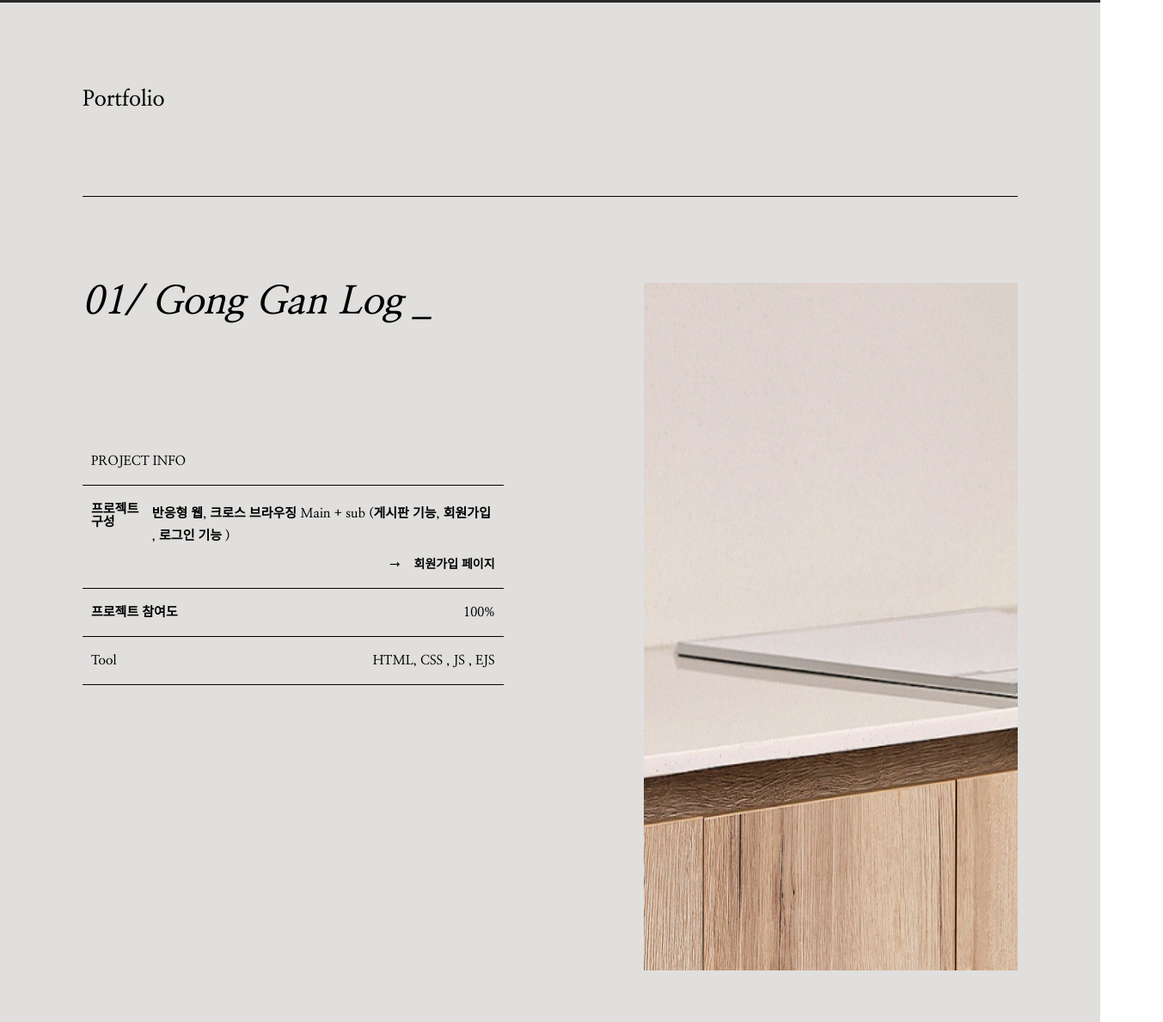
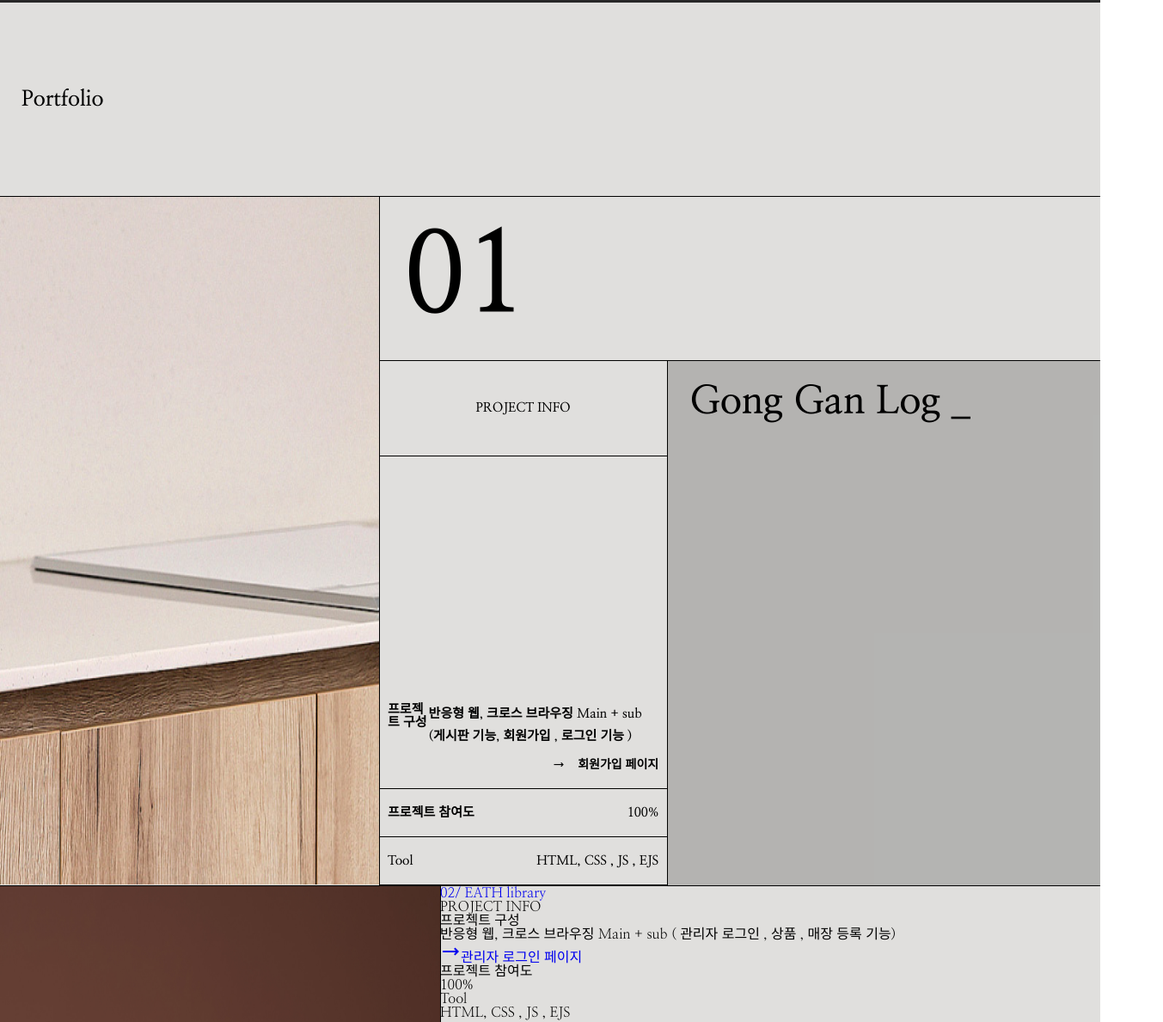
Before and after one commit to kimhyewon11/port_intro, a plain HTML site: page index.html in a window 1280 px wide. Shown: the part 1897-3086 px from the top of the page at 86% size, 1353 px wide, since content can reach past the window. Drawn offline with nearby package versions, Linux system fonts and the light colour scheme; a web font is replaced by a local one.

Commit message:
집 수정 완료

```diff
--- a/css/style.css
+++ b/css/style.css
@@ -179,60 +179,40 @@ textarea {
   height: 100%;
   position: relative;
 }
-#container .cont3 .center {
-  width: 85%;
-  margin: 0 auto;
-}
 #container .cont3 .center h2 {
-  padding: 100px 0;
+  padding: 100px 25px;
   font-size: 25px;
   color: #000;
 }
 #container .cont3 .center .port {
   border-top: 1px solid #000;
   display: flex;
-  justify-content: space-between;
-  padding: 100px 0 150px;
 }
-#container .cont3 .center .port .left {
-  width: 45%;
-  margin-right: 5%;
-  height: 100%;
-  position: sticky;
-  top: 0;
+#container .cont3 .center .port .left .top .num {
+  font-size: 130px;
+  padding: 30px 0 30px 30px;
+  font-weight: bold;
+  border-bottom: 1px solid #000;
 }
-#container .cont3 .center .port .left:nth-child(2) {
-  margin: 0 0 0 5%;
+#container .cont3 .center .port .left .bot {
+  display: flex;
 }
-#container .cont3 .center .port .left .portTitle {
-  font-style: italic;
-  font-size: 45px;
-  font-weight: bold;
-  margin-bottom: 20px;
-  display: block;
-  color: #000;
+#container .cont3 .center .port .left .bot .bot_left {
+  width: 40%;
+  border-right: 1px solid #000;
 }
-#container .cont3 .center .port .left .portTitle::after {
-  content: "";
-  width: 0;
-  height: 2px;
-  background-color: #000;
-  display: block;
-  margin-top: 13px;
-  transition: all 0.7s;
+#container .cont3 .center .port .left .bot .bot_left .rowwrap {
+  overflow: hidden;
 }
-#container .cont3 .center .port .left .portTitle:hover::after {
-  width: 400px;
+#container .cont3 .center .port .left .bot .bot_left .rowwrap .fir {
+  margin-bottom: 267px;
+  text-align: center;
 }
-#container .cont3 .center .port .left > span {
-  font-size: 50px;
+#container .cont3 .center .port .left .bot .bot_left .rowwrap .fir > p {
+  margin: 0 auto;
+  line-height: 70px;
 }
-#container .cont3 .center .port .left .rowwrap {
-  height: 100%;
-  overflow: hidden;
-  margin-top: 120px;
-}
-#container .cont3 .center .port .left .rowwrap .row {
+#container .cont3 .center .port .left .bot .bot_left .rowwrap .row {
   padding: 20px 10px;
   font-size: 15px;
   font-weight: bold;
@@ -240,23 +220,37 @@ textarea {
   justify-content: space-between;
   border-bottom: 1px solid #000;
 }
-#container .cont3 .center .port .left .rowwrap .row .wrap > p {
+#container .cont3 .center .port .left .bot .bot_left .rowwrap .row .wrap > p {
   padding-bottom: 10px;
 }
-#container .cont3 .center .port .left .rowwrap .row .wrap .compo {
+#container .cont3 .center .port .left .bot .bot_left .rowwrap .row .wrap .compo {
   line-height: 1.7;
 }
-#container .cont3 .center .port .left .rowwrap .row .wrap span {
+#container .cont3 .center .port .left .bot .bot_left .rowwrap .row .wrap span {
   position: relative;
   top: 3px;
   font-size: 15px;
   margin-right: 15px;
 }
-#container .cont3 .center .port .left .rowwrap .row .wrap .location {
+#container .cont3 .center .port .left .bot .bot_left .rowwrap .row .wrap .location {
   display: block;
   text-align: end;
   color: #000;
   font-size: 14px;
+}
+#container .cont3 .center .port .left .bot .bot_right {
+  width: 60%;
+  background-color: rgba(9, 9, 9, 0.2);
+}
+#container .cont3 .center .port .left .bot .bot_right .portTitle {
+  padding: 25px;
+  font-size: 45px;
+  font-weight: bold;
+  display: block;
+  color: #000;
+}
+#container .cont3 .center .port .left .bot .bot_right > span {
+  font-size: 50px;
 }
 #container .cont3 .center .port .right {
   width: 40%;
@@ -264,6 +258,7 @@ textarea {
 #container .cont3 .center .port .right > img {
   width: 100%;
   height: 800px;
+  border-right: 1px solid #000;
 }
 #container .cont4 {
   background-color: #e0dfdd;
--- a/index.html
+++ b/index.html
@@ -77,10 +77,17 @@
             <div class="center">
                 <h2>Portfolio</h2>
                 <div class="port1 port "  data-aos="fade-right" data-aos-delay="100"  data-aos-duration="2000">
+                    <div class="right">
+                        <img src="img/port1-2.jpg">
+                    </div>
                     <div class="left">
-                        <a class="portTitle" href="https://portfolio1-370403.du.r.appspot.com/">01/ Gong Gan Log _</a>
+                        <div class="top">
+                            <p class="num">01</p>
+                        </div>
+                        <div class="bot">
+                            <div class="bot_left">
                                 <div class="rowwrap">
-                            <div class="row">
+                                    <div class="row fir">
                                         <p>PROJECT INFO</p>
                                     </div>
                                     <div class="row">
@@ -102,9 +109,13 @@
                                     </div>
                                 </div>
                             </div>
-                    <div class="right">
-                        <img src="img/port1-2.jpg">
+                            <div class="bot_right">
+                                <a class="portTitle" href="https://portfolio1-370403.du.r.appspot.com/">Gong Gan Log _</a>
                             </div>
+                        </div>
+
+                    </div>
+
                 </div>
                 <div class="port2 port"  data-aos="fade-left" data-aos-delay="100"  data-aos-duration="2000">
                     <div class="right">
--- a/scss/_layout.scss
+++ b/scss/_layout.scss
@@ -158,59 +158,39 @@
         height: 100%;
         position: relative;
         .center {
-            width: 85%;
-            margin: 0 auto;
             h2 {
-                padding: 100px 0 ;
+                padding: 100px 25px ;
                 font-size: 25px;
                 color: #000;
             }
             .port {
                 border-top: 1px solid #000;
                 display: flex;
-                justify-content: space-between;
-                padding: 100px 0 150px;
                 .left {
-                    width: 45%;
-                    margin-right: 5%;
-                    height: 100%;
-                    position: sticky;
-                    top: 0;
-                    &:nth-child(2){
-                        margin: 0 0 0 5%;
+                   .top {
+                        .num {
+                            font-size: 130px;
+                            padding: 30px 0 30px 30px;
+                            font-weight: bold;
+                            border-bottom: 1px solid #000;
                         }
-                    .portTitle {
-                        font-style: italic;
-                        font-size: 45px;
-                        font-weight: bold;
-                        margin-bottom: 20px;
-                        display: block;
-                        color: #000;
-                        &::after {
-                            content: "";
-                            width: 0;
-                            height: 2px;
-                            background-color: #000;
-                            display: block;
-                            margin-top: 13px;
-                            transition: all 0.7s;
                    }
-                        &:hover {
-                            &::after {
-                                width: 400px;
+                   .bot {
+                        display: flex;
+                        .bot_left {
+                            width: 40%;
+                            border-right: 1px solid #000;
+                            .rowwrap {
+                                overflow: hidden;
+                                .fir {
+                                    margin-bottom: 267px;
+                                    text-align: center;
 
+                                    > p {
+                                        margin: 0 auto;
+                                        line-height: 70px;
                                     }
-
                                 }
-
-                    }
-                    >span {
-                        font-size: 50px;
-                    }
-                    .rowwrap {
-                        height: 100%;
-                        overflow: hidden;
-                        margin-top: 120px;
                                 .row {
                                     padding: 20px 10px;
                                     font-size: 15px;
@@ -241,6 +221,40 @@
                                    }
                                 }
                             }
+                        }
+                        .bot_right {
+                            width: 60%;
+                            background-color: rgba(9,9,9,0.2);
+                            .portTitle {
+                                padding: 25px ;
+                                font-size: 45px;
+                                font-weight: bold;
+                                display: block;
+                                color: #000;
+
+                                // &::after {
+                                //     content: "";
+                                //     width: 0;
+                                //     height: 2px;
+                                //     background-color: #000;
+                                //     display: block;
+                                //     margin-top: 13px;
+                                //     transition: all 0.7s;
+                                // }
+                                // &:hover {
+                                //     &::after {
+                                //         width: 400px;
+                                //     }
+                                // }
+
+                            }
+                            >span {
+                                font-size: 50px;
+                            }
+                        }
+                   }
+
+
 
                 }
                 .right {
@@ -248,6 +262,7 @@
                     >img {
                         width: 100%;
                         height: 800px;
+                        border-right:1px solid #000 ;
                     }
                 }
 
```
Lines whose indentation alone changed are shown as unchanged.
